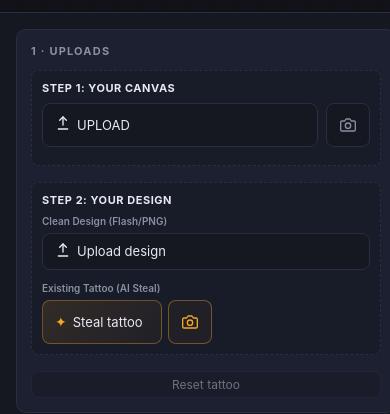
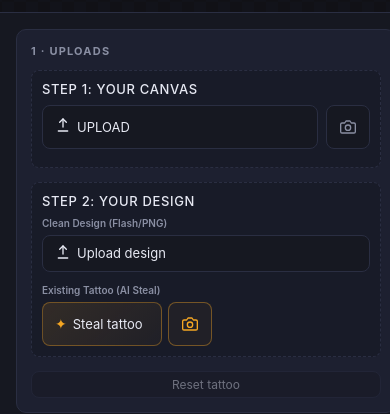
Before and after one commit to SorinTanasa117/tattooai_nano_wp, a website with bundled scripts: page index.html in a window 390 px wide. Shown: the part 420-834 px from the top of the page. Built offline with nearby package versions, Linux system fonts and the light colour scheme; files whose address does not match are found by name.

Commit message:
Update styles.css

```diff
--- a/styles.css
+++ b/styles.css
@@ -624,8 +624,9 @@ input[type="range"]:disabled::-webkit-slider-thumb { background: var(--text-dim)
     overflow: visible;
   }
 /* ── Workflow Steps Layout Styling ── */
+
 .workflow-step-container {
-  margin-bottom: 16px;
+  margin-bottom: 14px;
   background: rgba(14, 15, 18, 0.25);
   padding: 10px;
   border-radius: 8px;
@@ -633,12 +634,12 @@ input[type="range"]:disabled::-webkit-slider-thumb { background: var(--text-dim)
 }
 
 .workflow-step-label {
-  font-size: 11px;
-  font-weight: 700;
   text-transform: uppercase;
+  letter-spacing: 0.05em;
+  font-size: 13px;
+  font-weight: 500;
   color: var(--text);
   margin-bottom: 8px;
-  letter-spacing: 0.05em;
 }
 
 .design-split-grid {
@@ -696,6 +697,7 @@ input[type="range"]:disabled::-webkit-slider-thumb { background: var(--text-dim)
     gap: 12px;
   }
 }
+
   /* Switch canvas-host to relative so the Konva stage (which has explicit px
      dimensions set by JS) drives the container height on mobile. */
   .canvas-host {
```
